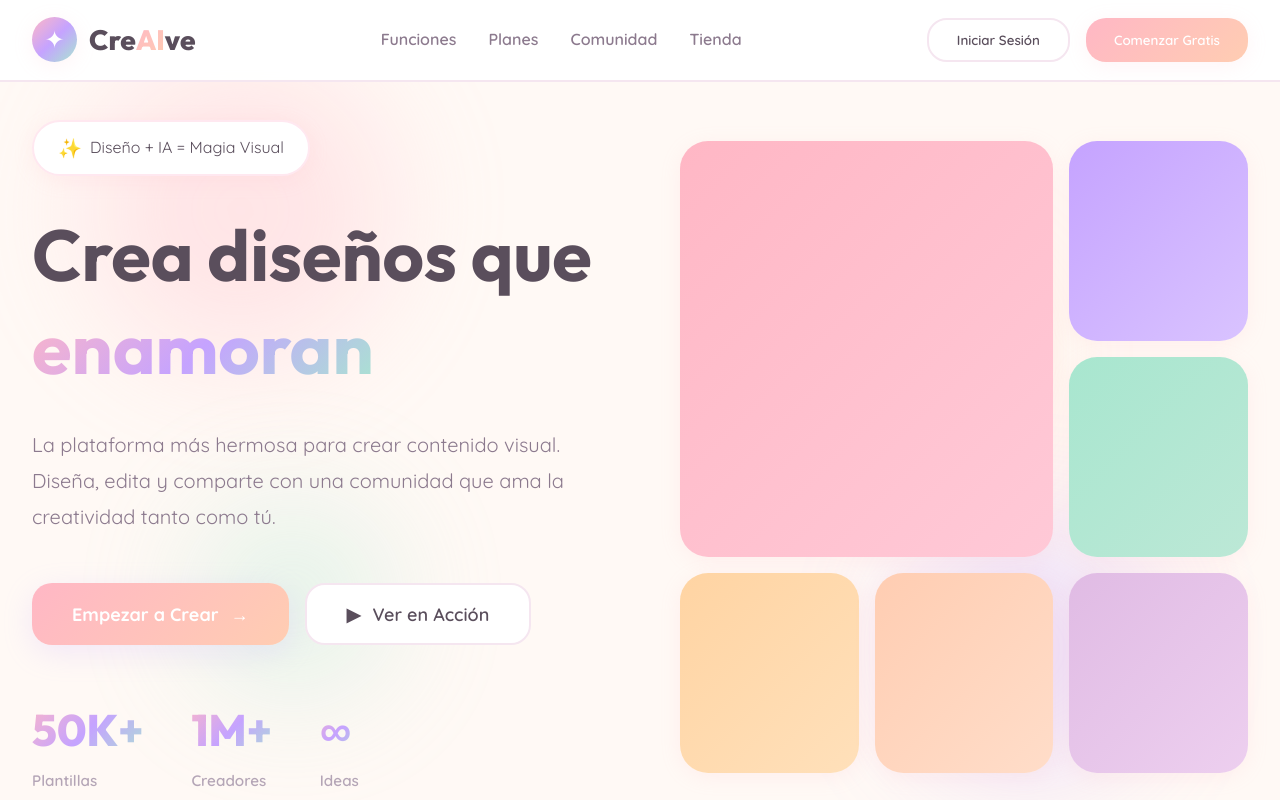
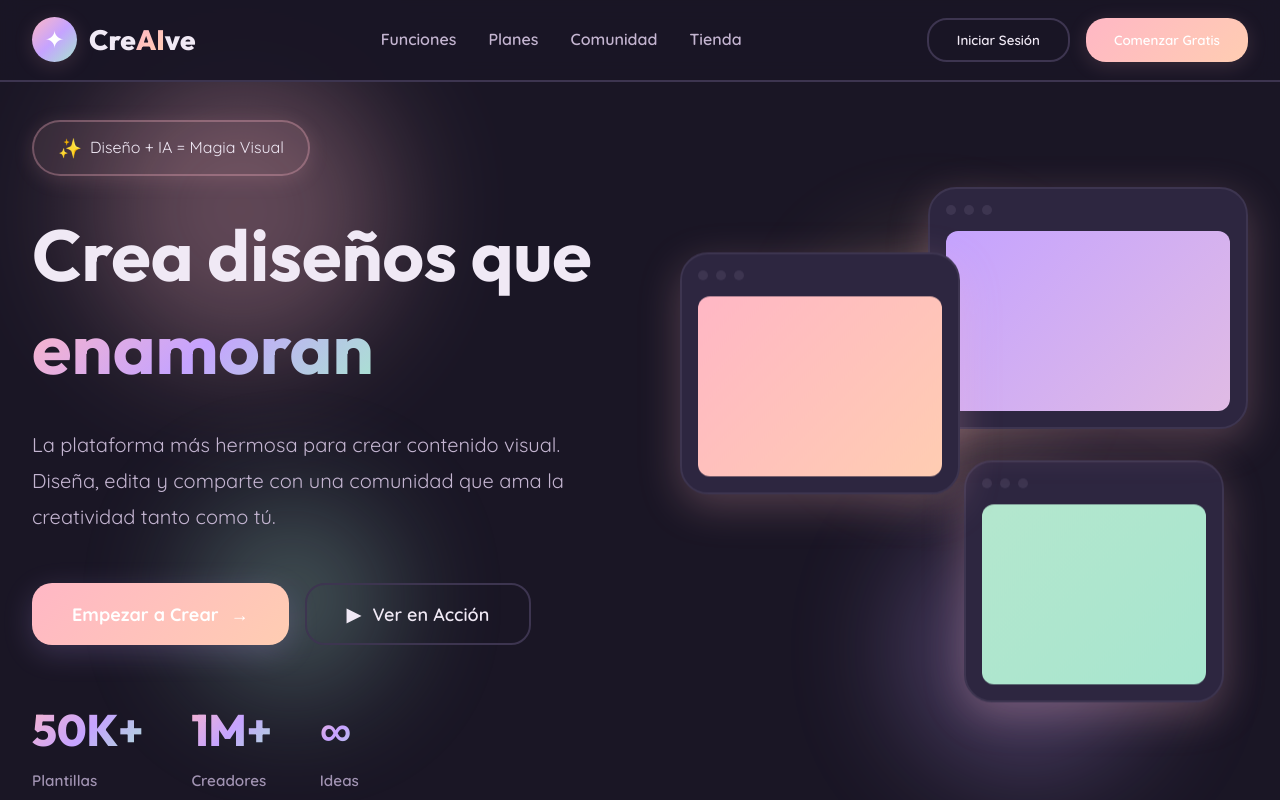
Before and after one commit to Farahtuvida/Farahweb, a plain HTML site: page index.html in a window 1280 px wide. Shown: the top 800 px of the page. Drawn offline with Linux system fonts and the light colour scheme.

Commit message:
Add files via upload

```diff
--- a/index.html
+++ b/index.html
@@ -85,48 +85,36 @@
                 </div>
             </div>
 
-            <div class="hero-gallery">
-                <div class="gallery-grid">
-                    <div class="gallery-card card-1">
-                        <div class="card-image aesthetic-1">
-                            <div class="card-overlay">
-                                <span class="card-icon">🌸</span>
-                            </div>
+            <div class="hero-visual">
+                <div class="mockup-container">
+                    <div class="mockup-card card-1">
+                        <div class="card-header">
+                            <span class="card-dot"></span>
+                            <span class="card-dot"></span>
+                            <span class="card-dot"></span>
+                        </div>
+                        <div class="card-content">
+                            <div class="placeholder-img gradient-1"></div>
                         </div>
                     </div>
-                    <div class="gallery-card card-2">
-                        <div class="card-image aesthetic-2">
-                            <div class="card-overlay">
-                                <span class="card-icon">🦋</span>
-                            </div>
+                    <div class="mockup-card card-2">
+                        <div class="card-header">
+                            <span class="card-dot"></span>
+                            <span class="card-dot"></span>
+                            <span class="card-dot"></span>
+                        </div>
+                        <div class="card-content">
+                            <div class="placeholder-img gradient-2"></div>
                         </div>
                     </div>
-                    <div class="gallery-card card-3">
-                        <div class="card-image aesthetic-3">
-                            <div class="card-overlay">
-                                <span class="card-icon">☁️</span>
-                            </div>
+                    <div class="mockup-card card-3">
+                        <div class="card-header">
+                            <span class="card-dot"></span>
+                            <span class="card-dot"></span>
+                            <span class="card-dot"></span>
                         </div>
-                    </div>
-                    <div class="gallery-card card-4">
-                        <div class="card-image aesthetic-4">
-                            <div class="card-overlay">
-                                <span class="card-icon">🌙</span>
-                            </div>
-                        </div>
-                    </div>
-                    <div class="gallery-card card-5">
-                        <div class="card-image aesthetic-5">
-                            <div class="card-overlay">
-                                <span class="card-icon">✨</span>
-                            </div>
-                        </div>
-                    </div>
-                    <div class="gallery-card card-6">
-                        <div class="card-image aesthetic-6">
-                            <div class="card-overlay">
-                                <span class="card-icon">🎀</span>
-                            </div>
+                        <div class="card-content">
+                            <div class="placeholder-img gradient-3"></div>
                         </div>
                     </div>
                 </div>
--- a/style.css
+++ b/style.css
@@ -13,19 +13,19 @@
     --color-butter: #FFF4A3;
 
     /* Backgrounds */
-    --color-bg: #FFF9F5;
-    --color-bg-secondary: #FFF;
-    --color-bg-soft: #FEF5F8;
-    --color-card: #FFFFFF;
+    --color-bg: #1a1625;
+    --color-bg-secondary: #221c2e;
+    --color-bg-soft: #2a2438;
+    --color-card: #2d2640;
 
     /* Text */
-    --color-text: #5A4E5C;
-    --color-text-light: #8C7A8E;
-    --color-text-soft: #B4A5B6;
+    --color-text: #f0e9f5;
+    --color-text-light: #c4b5d1;
+    --color-text-soft: #a294b3;
 
     /* Borders */
-    --color-border: #F5E6F0;
-    --color-border-soft: #FFE8F0;
+    --color-border: #3d3550;
+    --color-border-soft: #4a4060;
 
     /* Spacing */
     --space-xs: 0.5rem;
@@ -106,7 +106,7 @@ button {
     left: 0;
     right: 0;
     z-index: 1000;
-    background: rgba(255, 255, 255, 0.95);
+    background: rgba(26, 22, 37, 0.95);
     backdrop-filter: blur(10px);
     border-bottom: 2px solid var(--color-border);
     padding: var(--space-sm) 0;
@@ -318,8 +318,8 @@ button {
     display: inline-flex;
     align-items: center;
     gap: 0.5rem;
-    background: white;
-    border: 2px solid var(--color-border-soft);
+    background: rgba(255, 183, 197, 0.1);
+    border: 2px solid rgba(255, 183, 197, 0.3);
     padding: 0.6rem 1.5rem;
     border-radius: 50px;
     margin-bottom: var(--space-md);
@@ -385,7 +385,7 @@ button {
 }
 
 .btn-outline {
-    background: white;
+    background: var(--color-bg-card);
     color: var(--color-text);
     padding: 1.1rem 2.5rem;
     border-radius: var(--radius-md);
@@ -429,80 +429,99 @@ button {
     font-weight: 600;
 }
 
-/* Hero Gallery */
-.hero-gallery {
+/* Hero Visual - Floating Cards */
+.hero-visual {
+    position: relative;
     animation: fadeInUp 1s ease-out 0.4s backwards;
 }
 
-.gallery-grid {
-    display: grid;
-    grid-template-columns: repeat(3, 1fr);
-    gap: var(--space-sm);
+.mockup-container {
+    position: relative;
+    height: 500px;
 }
 
-.gallery-card {
-    position: relative;
+.mockup-card {
+    position: absolute;
+    background: var(--color-card);
+    border: 2px solid var(--color-border);
     border-radius: var(--radius-lg);
-    overflow: hidden;
-    box-shadow: var(--shadow-soft);
+    padding: 1rem;
+    box-shadow: var(--shadow-large);
     transition: all 0.3s ease;
 }
 
-.gallery-card:hover {
-    transform: translateY(-8px);
-    box-shadow: var(--shadow-large);
+.mockup-card:hover {
+    transform: translateY(-10px) scale(1.02);
+    box-shadow: 0 20px 60px rgba(255, 183, 197, 0.3);
 }
 
-.card-image {
-    width: 100%;
-    height: 200px;
-    position: relative;
+.card-1 {
+    width: 280px;
+    top: 50px;
+    left: 0;
+    z-index: 3;
+    animation: floatCard 6s infinite ease-in-out;
 }
 
-.card-1 { grid-column: span 2; grid-row: span 2; }
-.card-1 .card-image { height: 100%; }
-
-.card-overlay {
-    position: absolute;
-    inset: 0;
-    background: rgba(255, 255, 255, 0.95);
-    display: flex;
-    align-items: center;
-    justify-content: center;
-    opacity: 0;
-    transition: opacity 0.3s ease;
+.card-2 {
+    width: 320px;
+    top: 0;
+    right: 0;
+    z-index: 2;
+    animation: floatCard 6s infinite ease-in-out 2s;
 }
 
-.gallery-card:hover .card-overlay {
-    opacity: 1;
+.card-3 {
+    width: 260px;
+    bottom: 0;
+    left: 50%;
+    transform: translateX(-50%);
+    z-index: 1;
+    animation: floatCard 6s infinite ease-in-out 4s;
 }
 
-.card-icon {
-    font-size: 3rem;
+@keyframes floatCard {
+    0%, 100% {
+        transform: translateY(0);
+    }
+    50% {
+        transform: translateY(-20px);
+    }
 }
 
-.aesthetic-1 {
-    background: linear-gradient(135deg, #FFB7C5 0%, #FFC9D7 100%);
+.card-header {
+    display: flex;
+    gap: 0.5rem;
+    margin-bottom: 1rem;
 }
 
-.aesthetic-2 {
-    background: linear-gradient(135deg, #C5A3FF 0%, #D9C3FF 100%);
+.card-dot {
+    width: 10px;
+    height: 10px;
+    border-radius: 50%;
+    background: var(--color-border);
 }
 
-.aesthetic-3 {
-    background: linear-gradient(135deg, #A8E6CF 0%, #BCE8D6 100%);
+.card-content {
+    width: 100%;
 }
 
-.aesthetic-4 {
-    background: linear-gradient(135deg, #FFD4A3 0%, #FFE0BA 100%);
+.placeholder-img {
+    width: 100%;
+    height: 180px;
+    border-radius: var(--radius-sm);
 }
 
-.aesthetic-5 {
-    background: linear-gradient(135deg, #FFCDB2 0%, #FFDDC9 100%);
+.gradient-1 {
+    background: var(--gradient-pink);
 }
 
-.aesthetic-6 {
-    background: linear-gradient(135deg, #E0BBE4 0%, #EDCFEF 100%);
+.gradient-2 {
+    background: var(--gradient-purple);
+}
+
+.gradient-3 {
+    background: var(--gradient-mint);
 }
 
 /* ======================
@@ -519,8 +538,8 @@ section {
 
 .section-badge {
     display: inline-block;
-    background: white;
-    border: 2px solid var(--color-border-soft);
+    background: rgba(255, 183, 197, 0.1);
+    border: 2px solid rgba(255, 183, 197, 0.3);
     padding: 0.5rem 1.5rem;
     border-radius: 50px;
     font-size: 0.9rem;
@@ -556,7 +575,7 @@ section {
 }
 
 .feature-card {
-    background: white;
+    background: var(--color-card);
     padding: var(--space-lg);
     border-radius: var(--radius-lg);
     border: 2px solid var(--color-border);
@@ -592,8 +611,8 @@ section {
 }
 
 .pill {
-    background: var(--color-bg-soft);
-    border: 1px solid var(--color-border-soft);
+    background: rgba(255, 183, 197, 0.15);
+    border: 1px solid rgba(255, 183, 197, 0.3);
     padding: 0.35rem 1rem;
     border-radius: 50px;
     font-size: 0.85rem;
@@ -629,7 +648,7 @@ section {
 }
 
 .showcase-item {
-    background: white;
+    background: var(--color-card);
     border-radius: var(--radius-lg);
     overflow: hidden;
     border: 2px solid var(--color-border);
@@ -710,7 +729,7 @@ section {
 }
 
 .price-card {
-    background: white;
+    background: var(--color-card);
     border: 2px solid var(--color-border);
     border-radius: var(--radius-xl);
     padding: var(--space-lg);
@@ -725,7 +744,7 @@ section {
 
 .price-card.featured {
     border-color: var(--color-primary);
-    background: linear-gradient(180deg, #FFF9F5 0%, white 100%);
+    background: linear-gradient(180deg, rgba(255, 183, 197, 0.1) 0%, var(--color-card) 100%);
     transform: scale(1.05);
 }
 
@@ -759,8 +778,8 @@ section {
     font-size: 0.85rem;
     font-weight: 700;
     margin-bottom: var(--space-sm);
-    background: var(--color-bg-soft);
-    border: 1px solid var(--color-border-soft);
+    background: rgba(255, 183, 197, 0.15);
+    border: 1px solid rgba(255, 183, 197, 0.3);
 }
 
 .price-badge.golden {
@@ -868,7 +887,7 @@ section {
     gap: var(--space-sm);
     margin-bottom: var(--space-md);
     padding: var(--space-sm);
-    background: white;
+    background: var(--color-card);
     border-radius: var(--radius-md);
     border: 2px solid var(--color-border);
 }
@@ -894,7 +913,7 @@ section {
 }
 
 .creator-item {
-    background: white;
+    background: var(--color-card);
     padding: var(--space-md);
     border-radius: var(--radius-lg);
     border: 2px solid var(--color-border);
@@ -912,7 +931,7 @@ section {
     height: 80px;
     border-radius: var(--radius-round);
     margin: 0 auto var(--space-sm);
-    border: 3px solid white;
+    border: 3px solid var(--color-border);
     box-shadow: var(--shadow-soft);
 }
 
@@ -957,7 +976,7 @@ section {
 }
 
 .market-item {
-    background: white;
+    background: var(--color-card);
     border-radius: var(--radius-lg);
     overflow: hidden;
     border: 2px solid var(--color-border);
@@ -1015,8 +1034,8 @@ section {
 }
 
 .cta-content {
-    background: white;
-    border: 3px solid var(--color-border-soft);
+    background: var(--color-card);
+    border: 3px solid var(--color-border);
     border-radius: var(--radius-xl);
     padding: var(--space-xl);
     text-align: center;
@@ -1064,7 +1083,7 @@ section {
    FOOTER
    ====================== */
 .footer {
-    background: white;
+    background: var(--color-bg-secondary);
     border-top: 2px solid var(--color-border);
     padding: var(--space-xl) 0 var(--space-md);
 }
@@ -1156,17 +1175,9 @@ section {
         justify-content: center;
     }
 
-    .hero-gallery {
+    .hero-visual {
         margin-top: var(--space-lg);
-    }
-
-    .gallery-grid {
-        grid-template-columns: repeat(2, 1fr);
-    }
-
-    .card-1 {
-        grid-column: span 1;
-        grid-row: span 1;
+        display: none;
     }
 
     .features-grid {
@@ -1222,9 +1233,6 @@ section {
         font-size: 0.9rem;
     }
 
-    .gallery-grid {
-        grid-template-columns: 1fr;
-    }
 
     .showcase-grid {
         grid-template-columns: 1fr;
```
